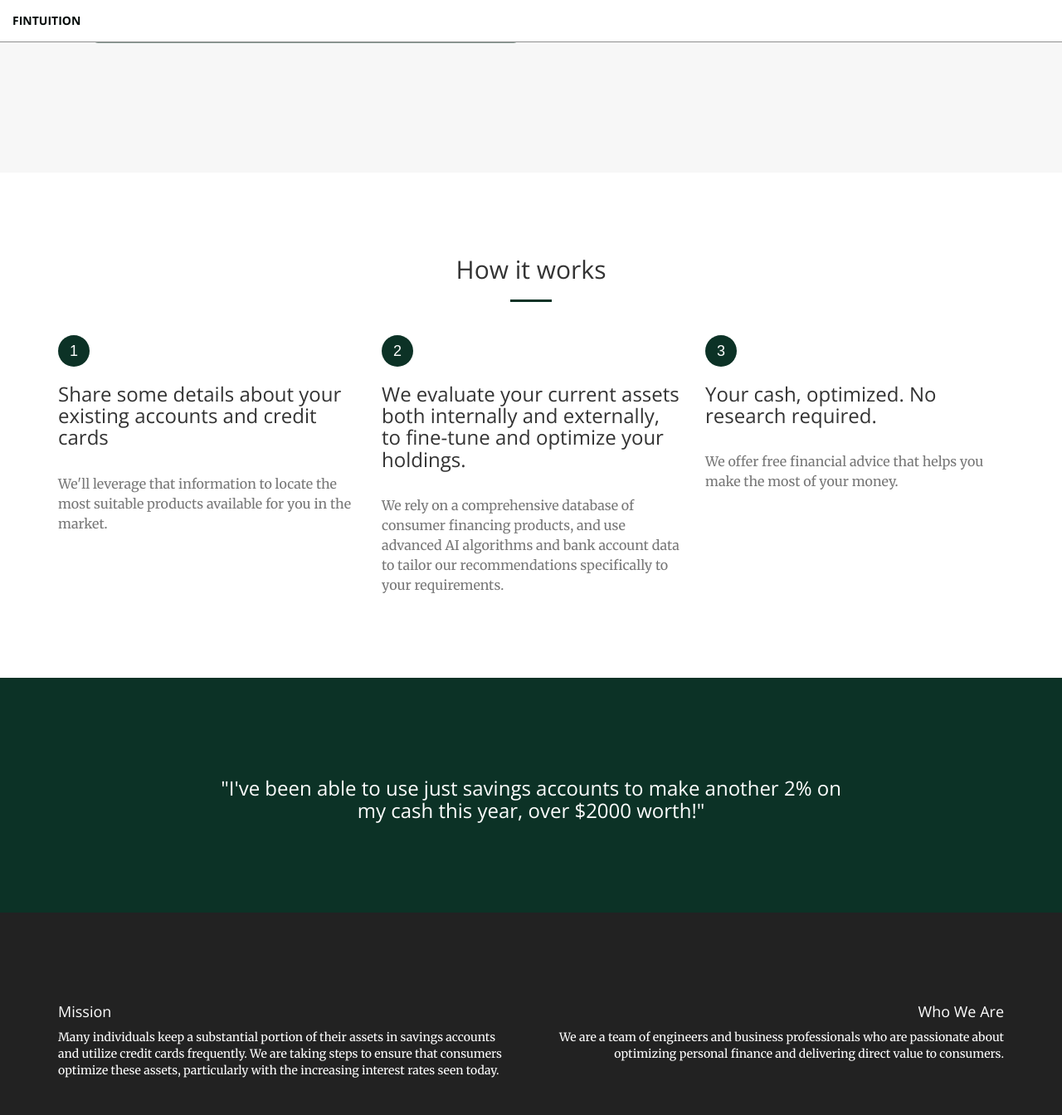
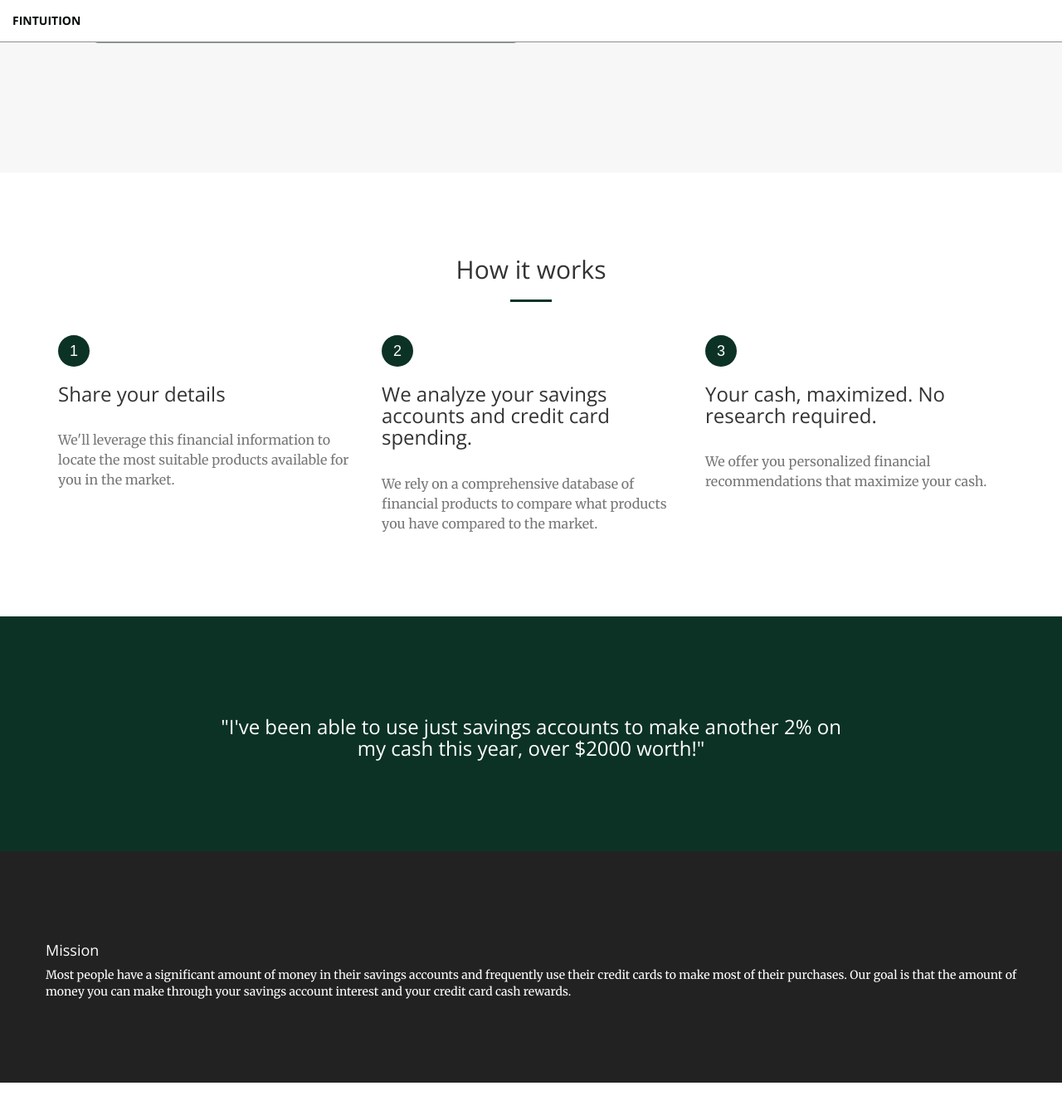
Before and after one commit to arsalansids/plata-landing, a Jekyll site: the page built from index.html, in a window 1280 px wide and 1400 px high, scrolled down 2893 px. Shown: the top 1344 px of the window at 83% size. Built offline with Jekyll 4.4.1, drawn with Linux system fonts in a browser that asks for light colours; after the commit the page ends 4198 px from its top, so only the background shows below that; some of the changed text lies outside the part shown.

Commit message:
changes to copy and tangerine account add

```diff
--- a/_includes/credit/credit-card-chart.html
+++ b/_includes/credit/credit-card-chart.html
@@ -33,14 +33,14 @@
             <div class="chart-info col-lg-4  col-md-4 col-sm-4 col-lg-offset-1 col-md-offset-1 col-sm-offset-1">
                 <div>
                     <span class="circle-chart" style="background-color: #FAB131;"></span>
-                    <p class="account-detail-chart">Total Cash Value</p>
+                    <p class="account-detail-chart">Total Rewards Value</p>
                 </div>
                 <h4 class="account-value-chart" id="cash-value-1"></h4>
             </div>
             <div class="chart-info col-lg-4 col-md-4 col-sm-4">
                 <div>
                     <span class="circle-chart" style="background-color: #7CB6B7;"></span>
-                    <p class="account-detail-chart">Total Cash Value</p>
+                    <p class="account-detail-chart">Total Rewards Value</p>
                 </div>
                 <h4 class="account-value-chart" id="cash-value-2"></h4>
             </div>
--- a/_includes/index/about.html
+++ b/_includes/index/about.html
@@ -1,16 +1,9 @@
 <section class="bg-dark" id="about">
     <div class="container">
         <div class="row">
-            <div class="col-lg-6 inline">
-                <h4>Mission</h3>
-                <span>Many individuals keep a substantial portion of their assets in savings accounts and utilize credit cards frequently. We are taking steps to ensure that consumers optimize these assets, particularly with the increasing interest rates seen today.</span>
-                <br>
-            </div>
-            <div class="col-lg-6 text-right inline">
-                <h4>Who We Are</h4>
-                <span>We are a team of engineers and business professionals who are passionate about optimizing personal finance and delivering direct value to consumers.</span>
-                <br>
-            </div>
+            <h4>Mission</h3>
+            <span>Most people have a significant amount of money in their savings accounts and frequently use their credit cards to make most of their purchases. Our goal is that the amount of money you can make through your savings account interest and your credit card cash rewards.</span>
+            <br>
         </div>
     </div>
 </section>
--- a/_includes/index/hero-images.html
+++ b/_includes/index/hero-images.html
@@ -2,7 +2,7 @@
     <div class="container bg-primary">
         <div class="row">
             <div class="col-lg-5 col-md-5 text-center">
-                <h2 class="section-heading">The ideal savings account.</h2>
+                <h2 class="section-heading">Maximize your savings.</h2>
                 <div class="spacer-small"></div>
                 <div id="chart-container-savings"></div>
                 <script src="/js/savings-chart.js"></script>
@@ -10,14 +10,14 @@
                     <div class="chart-info col-lg-5 col-lg-offset-1 col-md-5 col-md-offset-1 col-sm-5 col-sm-offset-1">
                         <div>
                             <span class="circle-chart" style="background-color: #7CB6B7;"></span>
-                            <p class="account-detail-chart">Current Savings Interest</p>
+                            <p class="account-detail-chart">Current Savings Account</p>
                         </div>
                         <h4 class="account-value-chart" id="savings1-value">$ 10100</h4>
                     </div>
                     <div class="chart-info col-lg-5 col-lg-offset-1 col-md-5 col-md-offset-1 col-sm-5 col-sm-offset-1">
                         <div>
                             <span class="circle-chart" style="background-color: #FAB131;"></span>
-                            <p class="account-detail-chart">New Savings Interest</p>
+                            <p class="account-detail-chart">New Savings Account</p>
                         </div>
                         <h4 class="account-value-chart" id="savings2-value">$ 10512</h4>
                     </div>
@@ -26,7 +26,7 @@
                 <a href="/savings-calculator" class="btn btn-primary btn-xl"> Launch Calculator</a>
             </div>
             <div class="col-lg-5 col-lg-offset-1 col-md-5 col-md-offset-1 text-center">
-                <h2 class="section-heading">The ideal credit card.</h2>
+                <h2 class="section-heading">Find the ideal credit card.</h2>
                 <div class="spacer-small"></div>
                 <div id="chart-container-credit"></div>
                 <script src="/js/credit-card-chart.js"></script>
@@ -34,14 +34,14 @@
                     <div class="chart-info col-lg-5 col-lg-offset-1 col-md-5 col-md-offset-1 col-sm-5 col-sm-offset-1">
                         <div>
                             <span class="circle-chart" style="background-color: #7CB6B7;"></span>
-                            <p class="account-detail-chart">Total Current Cashback</p>
+                            <p class="account-detail-chart">Total Current Rewards</p>
                         </div>
                         <h4 class="account-value-chart" id="credit1-value">$ 111</h4>
                     </div>
                     <div class="chart-info col-lg-5 col-lg-offset-1 col-md-5 col-md-offset-1 col-sm-5 col-sm-offset-1">
                         <div>
                             <span class="circle-chart" style="background-color: #FAB131;"></span>
-                            <p class="account-detail-chart">Total Cashback New Card</p>
+                            <p class="account-detail-chart">Total Rewards New Card</p>
                         </div>
                         <h4 class="account-value-chart" id="credit2-value">$ 506</h4>
                     </div>
--- a/_includes/index/hero.html
+++ b/_includes/index/hero.html
@@ -5,7 +5,7 @@
             <h1 class="hero-text">Make your money</h1>
             <h1 class="hero-text">work for you.</h1>
             <div class="hero-explain">
-                <span>A personalized financial tool that helps you increase your overall cash in your bank accounts <br>by optimizing the interest rates you receive in your saving accounts <br> and the incentives and fees associated in your credit card.</span>
+                <span>A personalized financial tool that helps you increase your overall cash <br>by maximizing the interest rates you receive in your saving accounts <br> and the total net cash rewards you receive with your credit cards.</span>
             </div>
             <div class="spacer-small"></div>
             <a href="#about" class="btn btn-primary btn-xl page-scroll"> Sign up</a>
--- a/_includes/index/how.html
+++ b/_includes/index/how.html
@@ -12,25 +12,25 @@
             <div class="col-lg-4 col-md-6">
                 <div class="service-box">
                     <div class="circle">1</div>
-                    <h3>Share some details about your existing accounts and credit cards</h3>
+                    <h3>Share your details</h3>
                     <br/>
-                    <p class="text-muted">We'll leverage that information to locate the most suitable products available for you in the market.</p>
+                    <p class="text-muted">We'll leverage this financial information to locate the most suitable products available for you in the market.</p>
                 </div>
             </div>
             <div class="col-lg-4 col-md-6">
                 <div class="service-box">
                     <div class="circle">2</div>
-                    <h3>We evaluate your current assets both internally and externally, to fine-tune and optimize your holdings.</h3>
+                    <h3>We analyze your savings accounts and credit card spending.</h3>
                     <br/>
-                    <p class="text-muted">We rely on a comprehensive database of consumer financing products, and use advanced AI algorithms and bank account data to tailor our recommendations specifically to your requirements.</p>
+                    <p class="text-muted">We rely on a comprehensive database of financial products to compare what products you have compared to the market.</p>
                 </div>
             </div>
             <div class="col-lg-4 col-md-6">
                 <div class="service-box">
                     <div class="circle">3</div>
-                    <h3>Your cash, optimized. No research required.</h3>
+                    <h3>Your cash, maximized. No research required.</h3>
                     <br/>
-                    <p class="text-muted">We offer free financial advice that helps you make the most of your money.</p>
+                    <p class="text-muted">We offer you personalized financial recommendations that maximize your cash.</p>
                 </div>
             </div>
         </div>
--- a/_includes/index/what.html
+++ b/_includes/index/what.html
@@ -6,15 +6,15 @@
             </div>
             <div class="col-lg-6 col-md-6 text-center">
                 <div class="spacer-big"></div>
-                <h2 class="what-title">Optimize Your Credit Cards</h2>
-                <p class="what-explain">We examine your credit card spending to discover the best credit card available that can maximize your cashback and rewards while minimizing your annual fees and interest payments.</p>
+                <h2 class="what-title">Find The Best Credit Card For You</h2>
+                <p class="what-explain">We examine your credit card spending to discover the best credit card available that can maximize your cashback and rewards. Switching to a new credit card can more than double your annual cash rewards.</p>
             </div>
         </div>
         <div class="row what-row">
             <div class="col-lg-6 col-md-6 text-center" style="vertical-align: middle;">
                 <div class="spacer-big"></div>
-                <h2 class="what-title">Optimize Your Savings Accounts</h2>
-                <p class="what-explain">We want to help you make the most of your savings. Our goal is to find you the savings accounts with the highest interest rates, so that you can earn more money on your savings while keeping your money safe.</p>
+                <h2 class="what-title">Maximize The Cash In Your Savings Accounts</h2>
+                <p class="what-explain">Our goal is to find you the savings accounts with the highest interest rates, so that you can earn more money on your savings. You can increase your earnings by over $1000 when you have $30000 in your savings and switch accounts.</p>
             </div>
             <div class="col-lg-6 col-md-6 text-center">
                 <img class="img-responsive center-block img-rounded" src="/img/savings-hero-2.jpeg" style="max-width:100%";>
@@ -26,8 +26,8 @@
             </div>
             <div class="col-lg-6 col-md-6 text-center">
                 <div class="spacer-big"></div>
-                <h2 class="what-title">Free Financial Advice Tailored to You</h2>
-                <p class="what-explain">Our platform provides personalized advice and recommendations, making it effortless for you to optimize your savings accounts and credit cards. With our help, you'll never miss out on a chance to increase your earnings.</p>
+                <h2 class="what-title">Personalized Financial Recommendations</h2>
+                <p class="what-explain">Our platform provides personalized recommendations backed up with actual dollar values, making it effortless for you to optimize your savings accounts and credit cards. With our help, you'll never miss out on a chance to increase your earnings.</p>
             </div>
         </div>
     </div>
```
Also changed, not shown: js/savings-calculator.js (+8 -0 lines).
